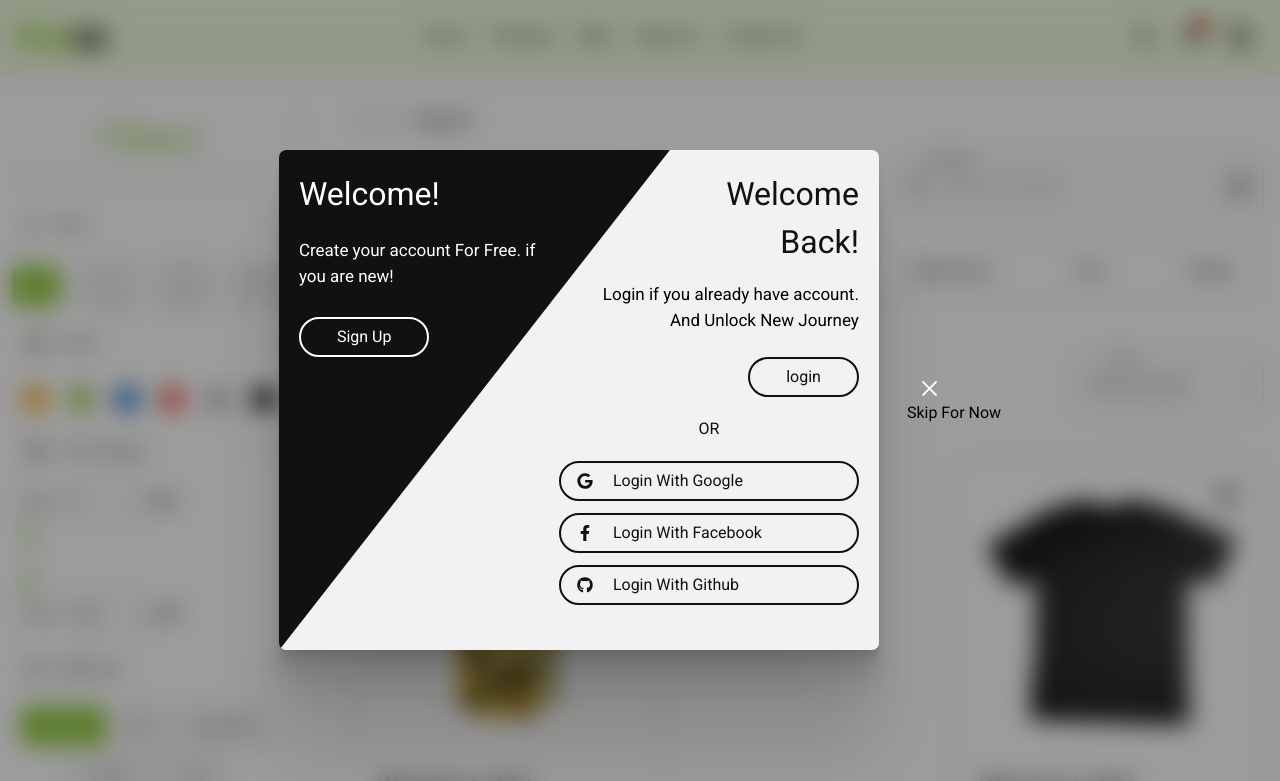
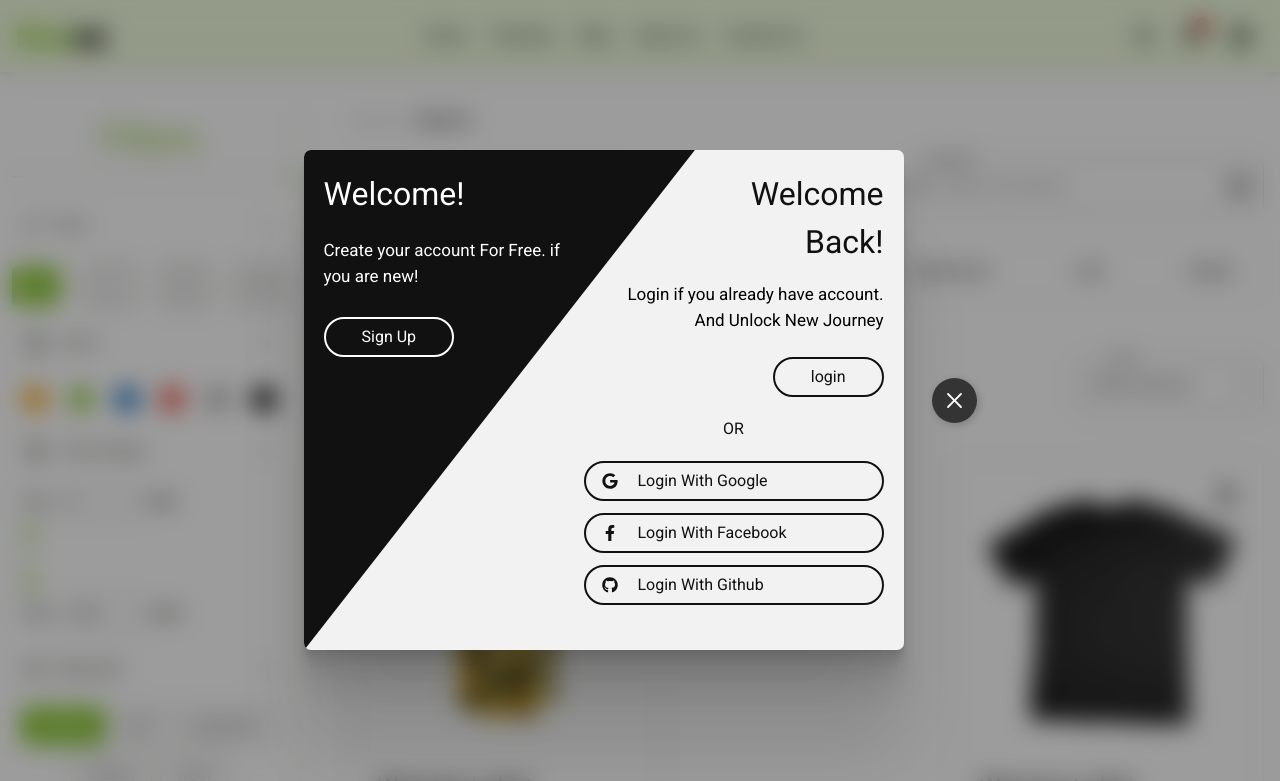
Before and after one commit to Munna-Scriptz/Sansa-Commerce, a Next.js app: page /search in a window 1280 px wide. Shown: the top 781 px of the page. Built offline with nearby package versions, Linux system fonts and the light colour scheme.

Commit message:
Login Register Design Completed

```diff
--- a/app/globals.css
+++ b/app/globals.css
@@ -92,6 +92,129 @@ nav{
     left: -30px;
     transition-duration: 0.3s;
 }
+/* -------------------------------------------------Login Or Register Start------------------------------------------- */
+.LoginWithButton {
+  cursor: pointer;
+  position: relative;
+  border-radius: 34px;
+  background-color: transparent;
+  transition: all 1s cubic-bezier(0.23, 1, 0.320, 1);
+  overflow: hidden;
+}
+
+.LoginWithButton::before {
+  content: '';
+  position: absolute;
+  inset: 0;
+  margin: auto;
+  width: 100px;
+  height: 100px;
+  border-radius: inherit;
+  scale: 0;
+  z-index: -1;
+  background-color: rgb(68, 67, 64);
+  transition: all 0.6s cubic-bezier(0.23, 1, 0.320, 1);
+}
+
+.LoginWithButton:hover::before {
+  scale: 3;
+}
+
+.LoginWithButton:hover {
+  color: #ffffff;
+  scale: 1.1;
+  box-shadow: 0 0px 20px rgba(102, 101, 99, 0.4);
+}
+
+.LoginWithButton:active {
+  scale: 1;
+}
+
+/* -----2nd Button  */
+.LoginWithButton2 {
+  cursor: pointer;
+  position: relative;
+  border-radius: 34px;
+  background-color: transparent;
+  transition: all 1s cubic-bezier(0.23, 1, 0.320, 1);
+  overflow: hidden;
+}
+
+.LoginWithButton2::before {
+  content: '';
+  position: absolute;
+  inset: 0;
+  margin: auto;
+  width: 100px;
+  height: 100px;
+  border-radius: inherit;
+  scale: 0;
+  z-index: -1;
+  background-color: rgb(228, 228, 228);
+  transition: all 0.6s cubic-bezier(0.23, 1, 0.320, 1);
+}
+
+.LoginWithButton2:hover::before {
+  scale: 3;
+}
+
+.LoginWithButton2:hover {
+  color: #202020;
+  scale: 1.1;
+  box-shadow: 0 0px 20px rgba(255, 255, 255, 0.4);
+}
+
+.LoginWithButton2:active {
+  scale: 1;
+}
+
+/* --------------------------------Cancel Login-------------------------------------- */
+.HidePage {
+  display: flex;
+  align-items: center;
+  flex-wrap: nowrap;
+  justify-content: flex-start;
+  width: 45px;
+  height: 45px;
+  border: none;
+  border-radius: 50%;
+  cursor: pointer;
+  position: relative;
+  overflow: hidden;
+  transition-duration: 0.3s;
+  box-shadow: 2px 2px 10px rgba(0, 0, 0, 0.199);
+  background-color: rgb(53, 53, 53);
+}
+
+.text {
+  position: absolute;
+  right: 0%;
+  width: 0%;
+  opacity: 0;
+  color: white;
+  font-size: 16px;
+  font-weight: 600;
+  transition-duration: 0.3s;
+  white-space: nowrap;
+}
+
+.HidePage:hover {
+  width: 165px;
+  border-radius: 40px;
+  transition-duration: 0.3s;
+}
+
+.HidePage:hover .text {
+  opacity: 1;
+  width: 80%;
+  transition-duration: 0.3s;
+  padding-right: 10px;
+  white-space: nowrap;
+}
+
+.HidePage:active {
+  transform: translate(2px, 2px);
+}
 
 
 
@@ -108,8 +231,7 @@ nav{
 
 
 
-
-/* From Uiverse.io by bociKond */
+/* --------------------------------------------- Loader ----------------------------------------- */
 .LoaderDiv{
   backdrop-filter: blur(10px);
 }
@@ -151,6 +273,12 @@ nav{
     transform: rotate(90deg);
   }
 }
+
+
+
+
+
+
 /* -----------------------------------Slider Dots*/
 .slider-Banner-container .slick-dots {
   bottom: -30px !important;
```
